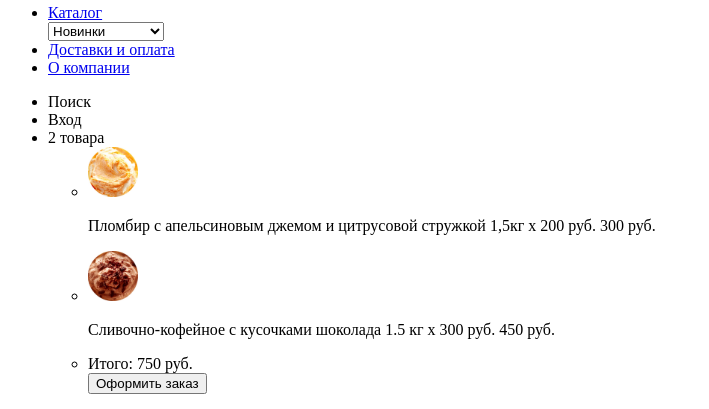
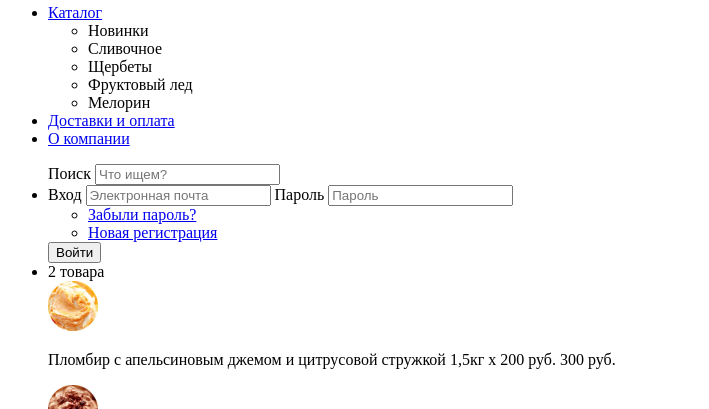
Before and after one commit to KristinaLo/1157461-gllacy-26, a plain HTML site: page catalog.html in a window 1280 px wide. Shown: the part 88-497 px from the top of the page, without its empty margins (0-709 px from the left). Drawn offline with Linux system fonts and the light colour scheme.

Commit message:
редактировано согласно комментариям

```diff
--- a/catalog.html
+++ b/catalog.html
@@ -10,39 +10,55 @@
   <header>
 
     <nav>
-      <a><img src="img/Logo-Gllacy.svg" width= "154" height= "64" alt="Логотип магазина Глейси "></a>
+      <a><img src="img/logo-gllacy.svg" width="154" height="64" alt="Логотип магазина Глейси "></a>
       <ul>
-        <li><a href="#">Каталог </a><form action="index.html">
-          <select name="catalog" id="catalog">
-            <option value="Новинки">Новинки</option>
-            <option value="Сливочное">Сливочное</option>
-            <option value="Щербеты">Щербеты</option>
-            <option value="Фруктовый лед">Фруктовый лед</option>
-            <option value="Мелорин">Мелорин</option>
-          </select>
- </form> </li>
+        <li><a href="#">Каталог </a>
+         <ul>
+              <li>Новинки</li>
+              <li>Сливочное</li>
+              <li>Щербеты</li>
+              <li> Фруктовый лед</li>
+              <li>Мелорин</li>
+            </ul>
+        </li>
 
         <li><a href="#">Доставки и оплата</a></li>
         <li><a href="#">О компании</a></li>
       </ul>
 
       <ul>
-        <li> Поиск</li>
-        <li> Вход</li>
-        <li>2 товара</li>
-        <ul>
-            <li>
-                <img src="img/index/creamy-with-orange-jam-and-citrus-shavings.jpg" width="50" height="50" alt="Сливочное мороженое с апельсиновым джемом
+        <form action="https://echo/htmlacademy.ru" method="POST">
+          <label for="search"> Поиск
+            <input type="search" name="search" id="search" placeholder="Что ищем?">
+          </label>
+          </li>
+
+          <li> <label for="email"> Вход </label>
+
+            <input type="email" name="email" placeholder="Электронная почта" id="email">
+
+            <label for="password">Пароль</label>
+            <input type="password" name="password" placeholder="Пароль" id="password">
+            <ul>
+              <li> <a href="#">Забыли пароль?</a></li>
+
+              <li> <a href="#">Новая регистрация</a></li>
+            </ul>
+            <button type="submit">Войти</button>
+
+          <li>2 товара</li>
+
+          <img src="img/index/creamy-with-orange-jam-and-citrus-shavings.jpg" width="50" height="50" alt="Сливочное мороженое с апельсиновым джемом
                 и цитрусовой стружкой">
-                <p>Пломбир с апельсиновым джемом и цитрусовой стружкой 1,5кг х 200 руб. 300 руб.</p>
-              </li>
-              <li>
-                  <img src="img/index/creamy-coffee-with-pieces-of-chocolate.jpg" width="50" height="50"
-                    alt="Сливочно-кофейное мороженое с кусочками шоколада"><p>Сливочно-кофейное с кусочками шоколада 1.5 кг х 300 руб. 450 руб.</p>
-                </li>
-                <li>Итого: 750 руб.</li>
-                <button type="submit">Оформить заказ</button>
-        </ul>
+          <p>Пломбир с апельсиновым джемом и цитрусовой стружкой 1,5кг х 200 руб. 300 руб.</p>
+
+          <img src="img/index/creamy-coffee-with-pieces-of-chocolate.jpg" width="50" height="50"
+            alt="Сливочно-кофейное мороженое с кусочками шоколада">
+          <p>Сливочно-кофейное с кусочками шоколада 1.5 кг х 300 руб. 450 руб.</p>
+
+          <p>Итого: 750 руб</p>
+          <button type="submit">Оформить заказ</button>
+
       </ul>
     </nav>
   </header>
```
Also changed, not shown: Feedback.html (deleted, +0 -32 lines), index.html (+33 -16 lines).
